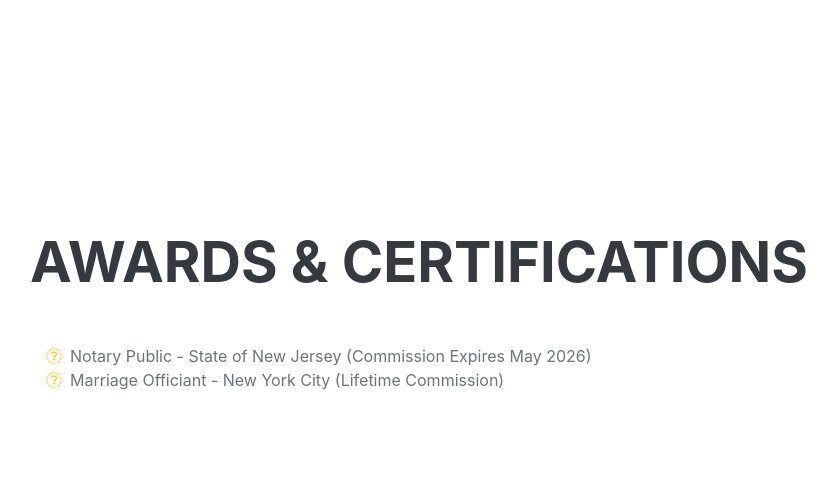
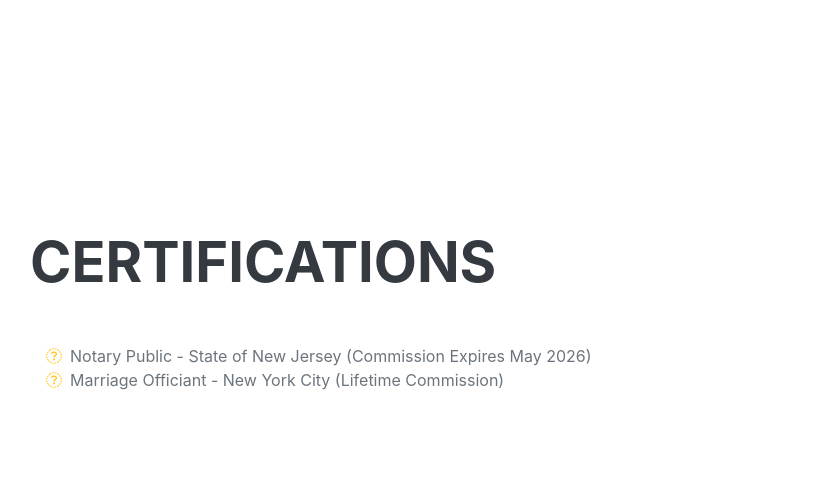
Before and after one commit to ejseader/flask_resume, a Flask app: page / in a window 1280 px wide. Shown: the part 5005-5487 px from the top of the page, without its empty margins (290-1127 px from the left). Run offline with Flask 2, Linux system fonts and the light colour scheme; some libraries are stand-ins or nearby versions; some web fonts are replaced.

Commit message:
Typo edit

```diff
--- a/templates/index.html
+++ b/templates/index.html
@@ -274,7 +274,7 @@
             <!-- Awards-->
             <section class="resume-section" id="awards">
                 <div class="resume-section-content">
-                    <h2 class="mb-5">Awards & Certifications</h2>
+                    <h2 class="mb-5">Certifications</h2>
                     <ul class="fa-ul mb-0">
                         <li>
                             <span class="fa-li"><i class="fa-sharp fa-solid fa-certificate text-warning"></i></span>
```
